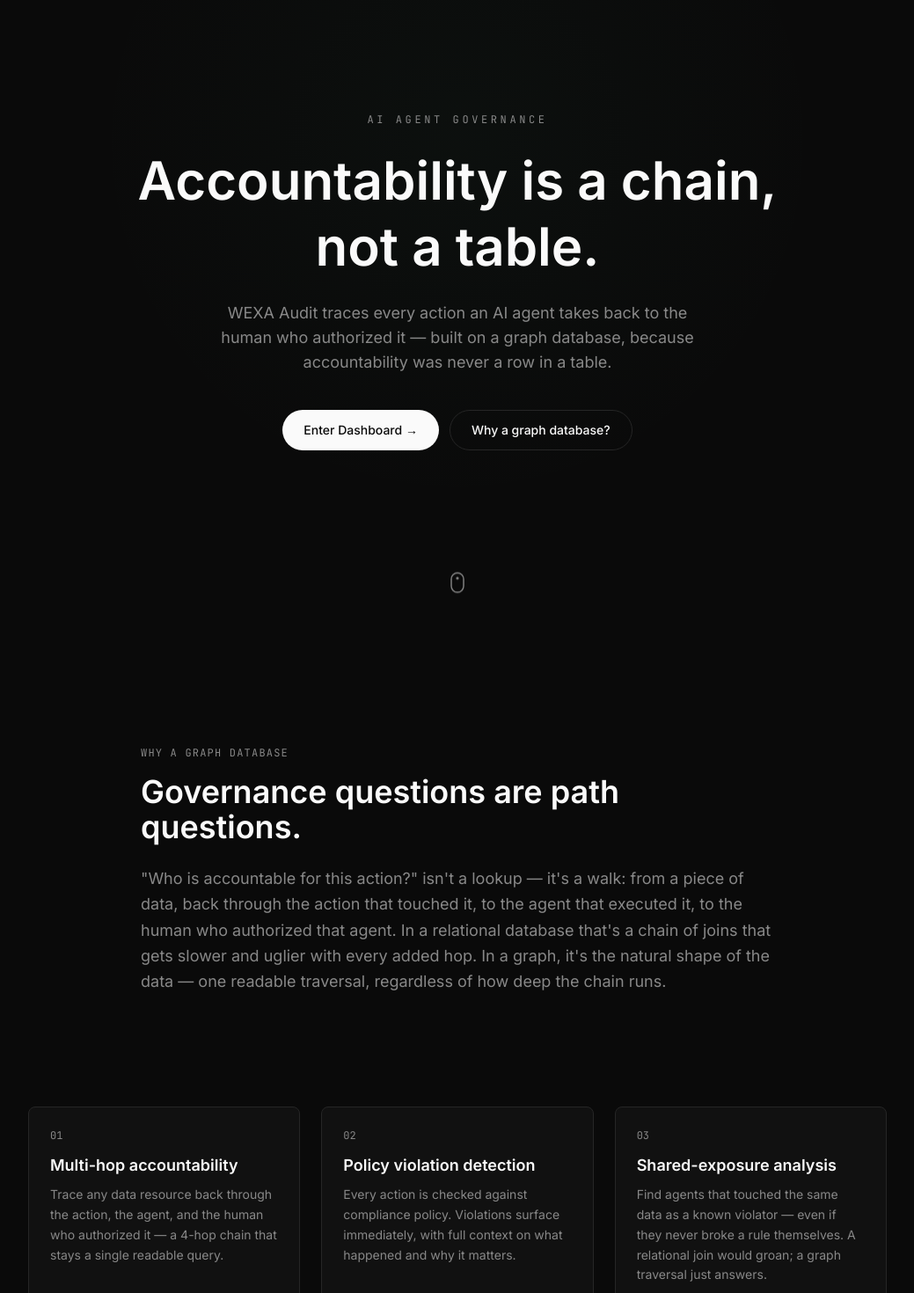
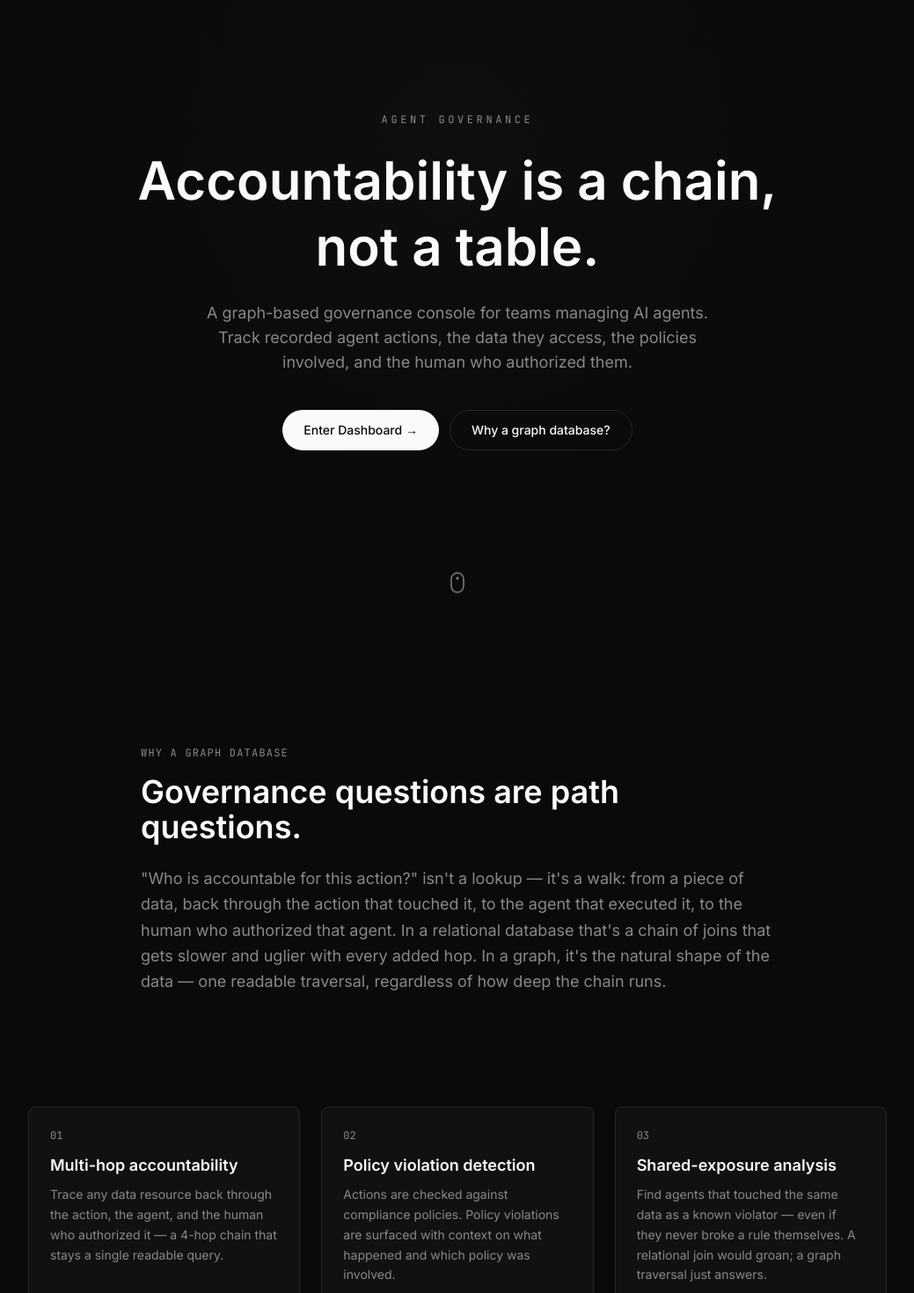
Before and after one commit to kulkarni997/ai-audit-trail, a React (Vite) app in the folder frontend/: page / in a window 1280 px wide. Shown: the part 80-1550 px from the top of the page at 88% size, without its empty margins (120-1159 px from the left). Built offline with nearby package versions, Linux system fonts and the light colour scheme; no server answers.

Commit message:
script changes in landing page

```diff
--- a/frontend/src/components/Landing.jsx
+++ b/frontend/src/components/Landing.jsx
@@ -46,7 +46,7 @@ const features = [
   },
   {
     title: 'Policy violation detection',
-    desc: 'Every action is checked against compliance policy. Violations surface immediately, with full context on what happened and why it matters.',
+    desc: 'Actions are checked against compliance policies. Policy violations are surfaced with context on what happened and which policy was involved.',
   },
   {
     title: 'Shared-exposure analysis',
@@ -73,7 +73,7 @@ function Landing() {
           className="font-mono text-xs uppercase tracking-[0.3em] text-slate-muted opacity-0"
           style={{ animation: 'fadeUp 0.8s ease-out 0.1s forwards' }}
         >
-          AI Agent Governance
+          Agent Governance
         </p>
 
         <h1
@@ -88,9 +88,9 @@ function Landing() {
           className="mt-6 max-w-xl text-lg text-slate-muted opacity-0"
           style={{ animation: 'fadeUp 0.8s ease-out 0.5s forwards' }}
         >
-          WEXA Audit traces every action an AI agent takes back to the human who
-          authorized it — built on a graph database, because accountability was
-          never a row in a table.
+          A graph-based governance console for teams managing AI agents. Track
+recorded agent actions, the data they access, the policies involved,
+and the human who authorized them.
         </p>
 
         <div
--- a/frontend/src/components/Layout.jsx
+++ b/frontend/src/components/Layout.jsx
@@ -84,7 +84,7 @@ function Layout() {
           {navOpen && (
             <div>
               <p className="font-display text-lg font-semibold tracking-tight">
-                WEXA Audit
+                Agent Audit Trail
               </p>
               <p className="mt-1 text-xs text-white/50">Agent Governance Console</p>
             </div>
```
